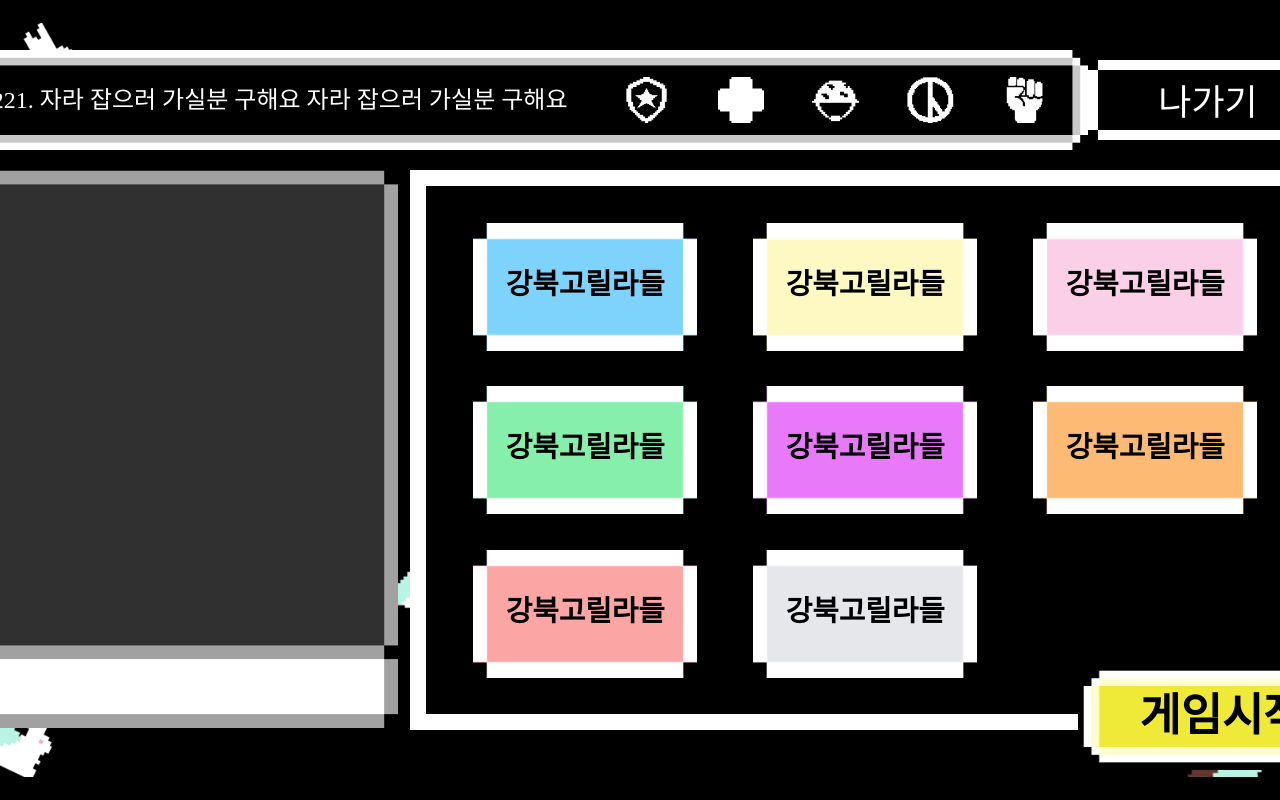
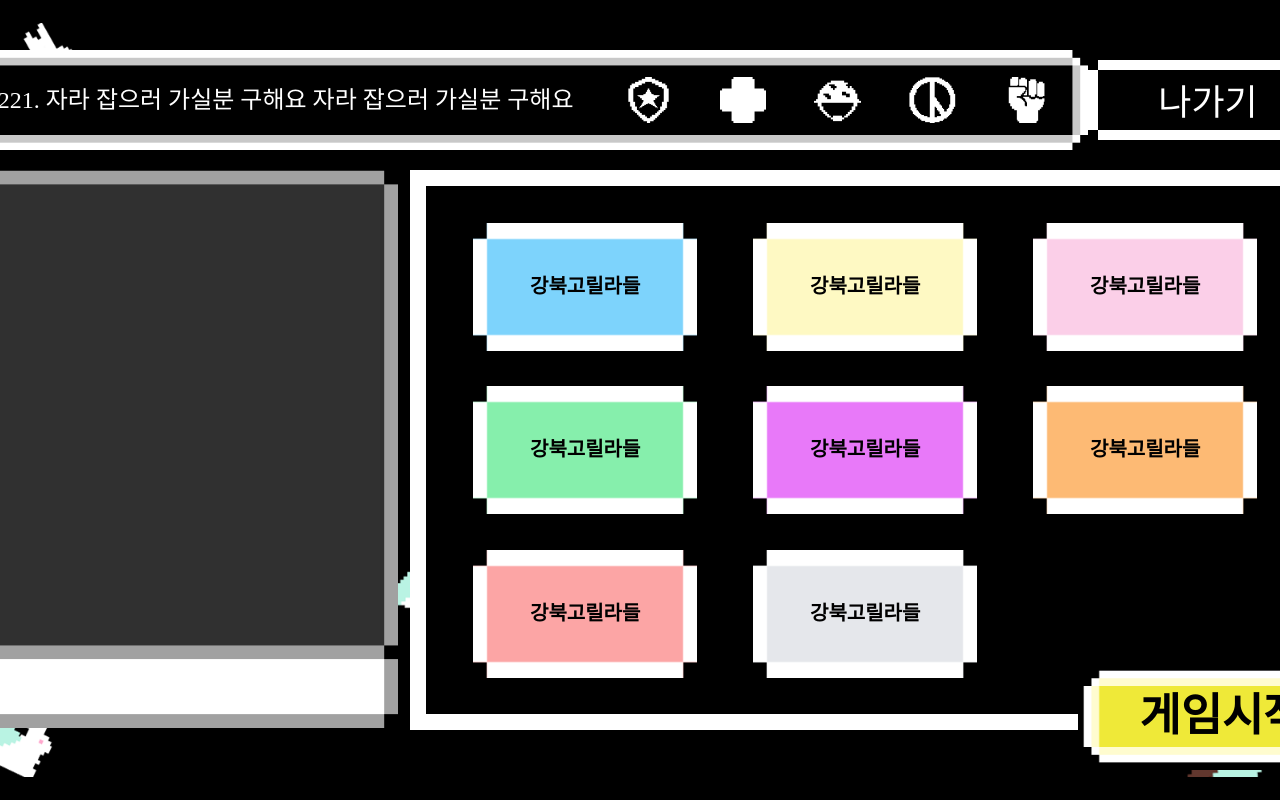
Before and after one commit to tlalswn23/whostheazara, a React (Vite) app in the folder FE/: page /room in a window 1280 px wide. Shown: the top 800 px of the page. Built offline with nearby package versions, Linux system fonts and the light colour scheme; a web font is replaced by a local one.

Commit message:
Fix: 방 글자크기, header 오류 수정

```diff
--- a/FE/src/components/room/RoomHeader.tsx
+++ b/FE/src/components/room/RoomHeader.tsx
@@ -8,7 +8,9 @@ export const RoomHeader = () => {
       className="3xl:w-[1420px] w-[1136px] 3xl:h-[126px] h-[100.8px] 3xl:text-[38px] text-[30.4px] text-white flex items-center justify-around bg-cover"
       style={{ backgroundImage: `url(${roomTitle})` }}
     >
-      <p className=" text-2xl ml-6">221. 자라 잡으러 가실분 구해요 자라 잡으러 가실분 구해요</p>
+      <p className="3xl:text-[30px] text-[24px] 3xl:ml-[40px] ml-[32px] overflow-hidden text-ellipsis whitespace-nowrap">
+        221. 자라 잡으러 가실분 구해요 자라 잡으러 가실분 구해요
+      </p>
       <div className="flex justify-end w-5/12">
         {LobbyJobList.map((job) => (
           <LobbyJobBtn key={job.id} img={job.img} id={job.id} />
--- a/FE/src/components/room/RoomUserListItem.tsx
+++ b/FE/src/components/room/RoomUserListItem.tsx
@@ -19,7 +19,7 @@ export const RoomUserListItem = ({ item }: RoomUserListItemProps) => {
     <>
       <div className="relative 3xl:w-[280px] w-[224px] 3xl:h-[160px] h-[128px] 3xl:mx-[35px] mx-[28px] 3xl:my-[22px] my-[17.6px]">
         <img src={userListBox} className={`w-full h-full ${itemBg[item]}`} />
-        <p className="absolute 3xl:top-[50px] top-[40px] w-full text-center text-black 3xl:text-[36px] text-[28.8px]">
+        <p className="absolute 3xl:top-[60px] top-[48px] w-full text-center text-black 3xl:text-[26px] text-[20px]">
           강북고릴라들
         </p>
       </div>
```
